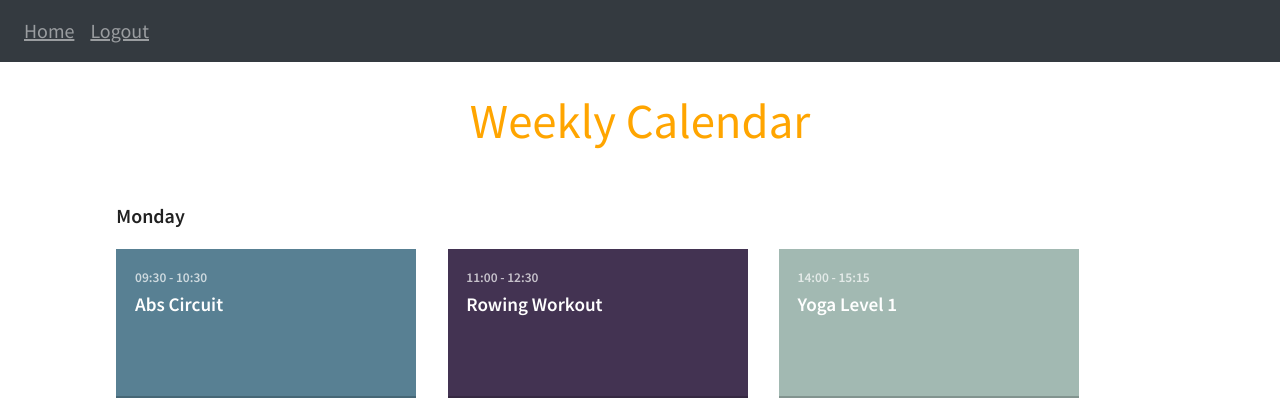
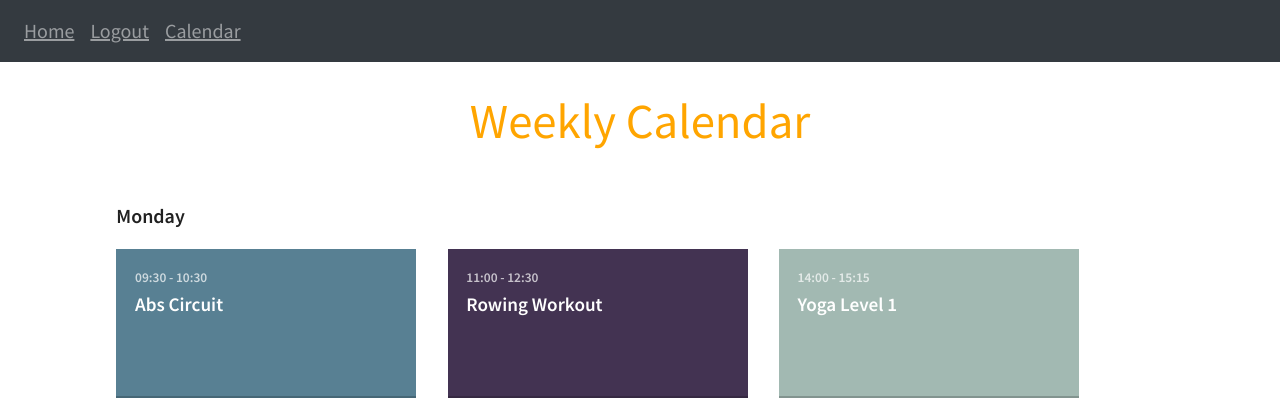
Before and after one commit to nrgrill/ManageMe, a Flask app: page /calendar in a window 1280 px wide. Shown: the top 398 px of the page. Run offline with Flask 2, Linux system fonts and the light colour scheme; a user stored in the database is signed in; some libraries are stand-ins or nearby versions.

Commit message:
calendar linked

```diff
--- a/ManageMe/website/templates/base.html
+++ b/ManageMe/website/templates/base.html
@@ -36,6 +36,7 @@
           {% if user.is_authenticated %}
           <a class="nav-item nav-link" id="home" href="/">Home</a>
           <a class="nav-item nav-link" id="logout" href="/logout">Logout</a>
+          <a class="nav-item nav-link" id="calendar" href="/calendar">Calendar</a>
           {% else %}
           <a class="nav-item nav-link" id="login" href="/login">Login</a>
           <a class="nav-item nav-link" id="signUp" href="/sign-up">Sign Up</a>
```
Also changed, not shown: ManageMe/instance/database.db.
